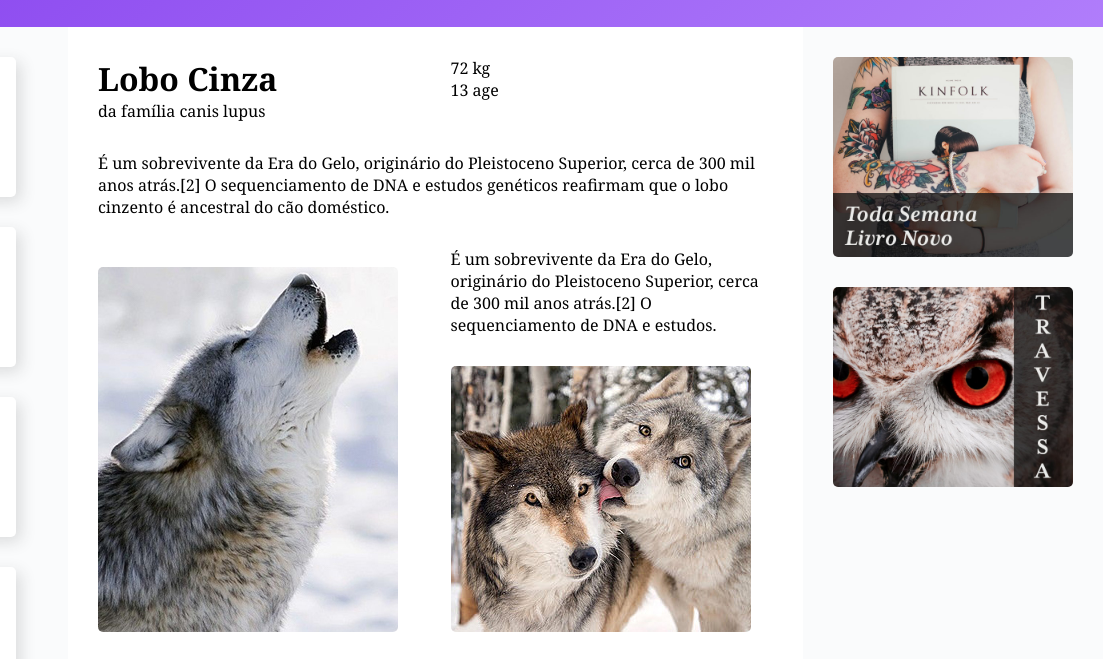
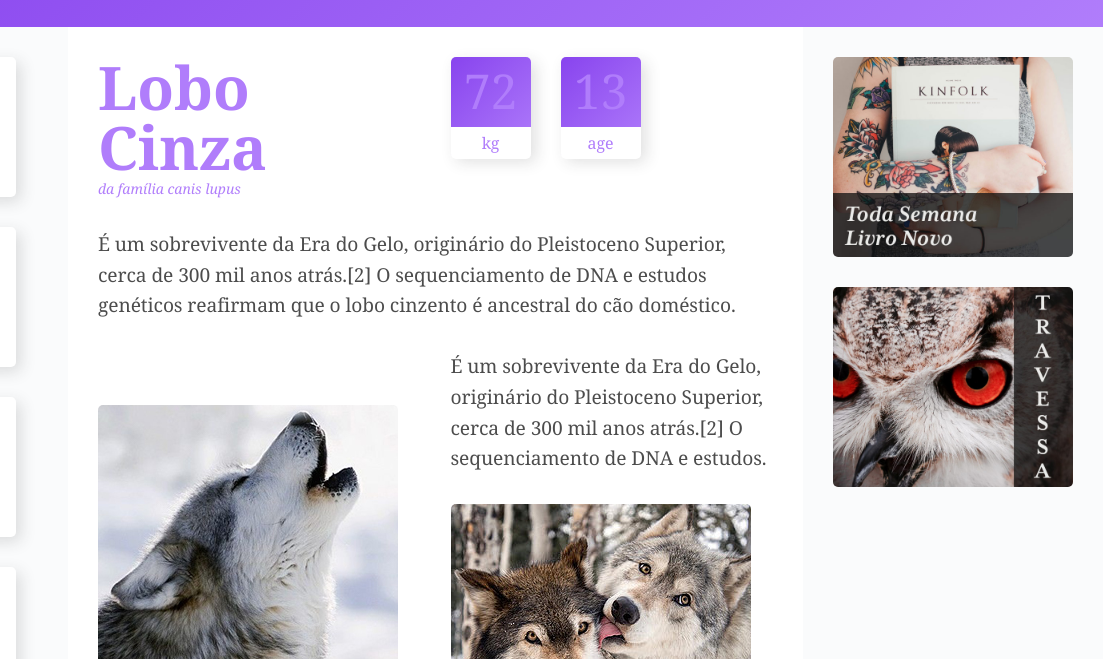
Before and after one commit to DihhRamon/wildbeast, a plain HTML site: page index.html in a window 1280 px wide. Shown: the part 77-736 px from the top of the page, 177-1280 px from the left. Drawn offline with Linux system fonts and the light colour scheme.

Commit message:
Wildbeast Conteúdo Características

```diff
--- a/css/style.css
+++ b/css/style.css
@@ -124,6 +124,75 @@ img {
   align-self: end;
 }
 
+/* ESTILOS CONTENT */
+
+p {
+  font-size: 1.2em;
+  line-height: 1.6;
+  letter-spacing: -0.005em;
+  color: rgba(0, 0, 0, 0.7);
+}
+
+informacoes p + p {
+  margin-top: 30px;
+}
+
+/* TITULO */
+
+.titulo {
+  color: #b07dfb;
+}
+
+.titulo h1 {
+  font-size: 3.75em;
+  line-height: 1;
+  font-weight: 700;
+}
+
+.titulo span {
+  font-size: 0.875em;
+  font-style: italic;
+}
+
+/* CARACTERISTICAS */
+
+.caracteristicas {
+  display: flex;
+  align-items: flex-start;
+}
+
+.caracteristicas > div {
+  width: 80px;
+  text-align: center;
+  background: linear-gradient(135deg, #8844ee, #b07dfb);
+  border-radius: 5px;
+  box-shadow: 5px 5px 15px 0px rgba(44, 44, 44, 0.15);
+  position: relative;
+}
+
+.caracteristicas > div:first-child {
+  margin-right: 30px;
+}
+
+.caracteristicas span {
+  display: block;
+  color: #b07dfb;
+}
+
+.numero {
+  font-size: 3em;
+  line-height: 1;
+  margin: 10px auto;
+}
+
+.rotulo {
+  background: white;
+  border-radius: 0 0 5px 5px;
+  padding: 5px 0;
+  position: relative;
+  top: 2px;
+}
+
 /* ANUNCIOS */
 
 .anuncios {
@@ -140,5 +209,10 @@ img {
 .footer {
   grid-area: footer;
   background: linear-gradient(135deg, #8844ee, #b07dfb);
+}
+
+.footer p {
+  color: white;
+  text-align: center;
   padding: 30px;
 }
```
